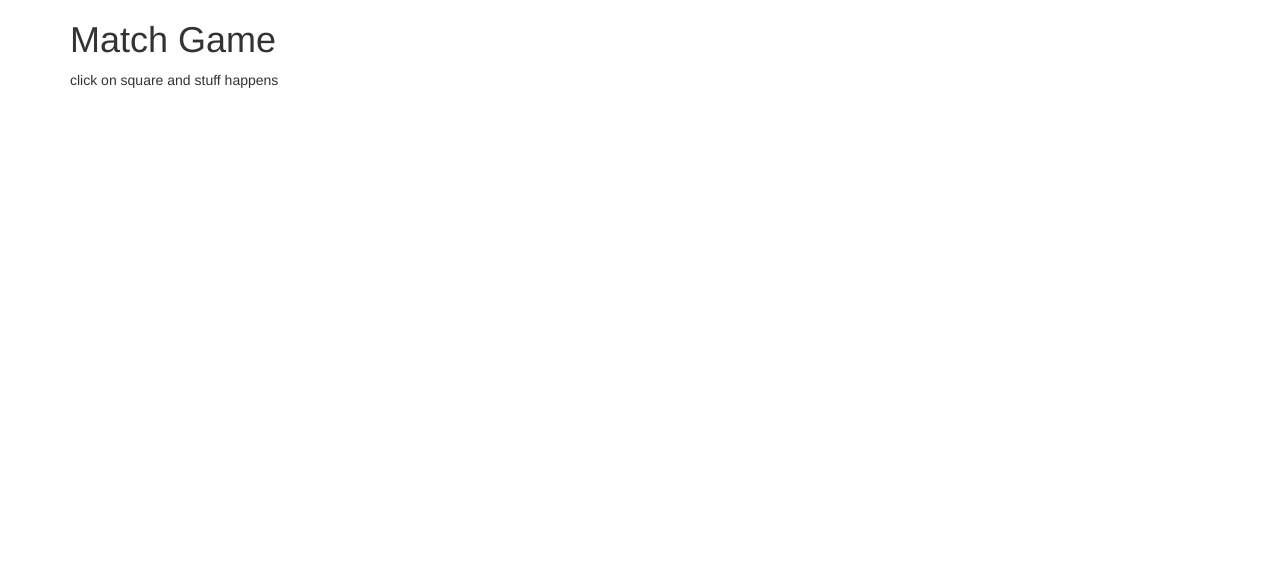
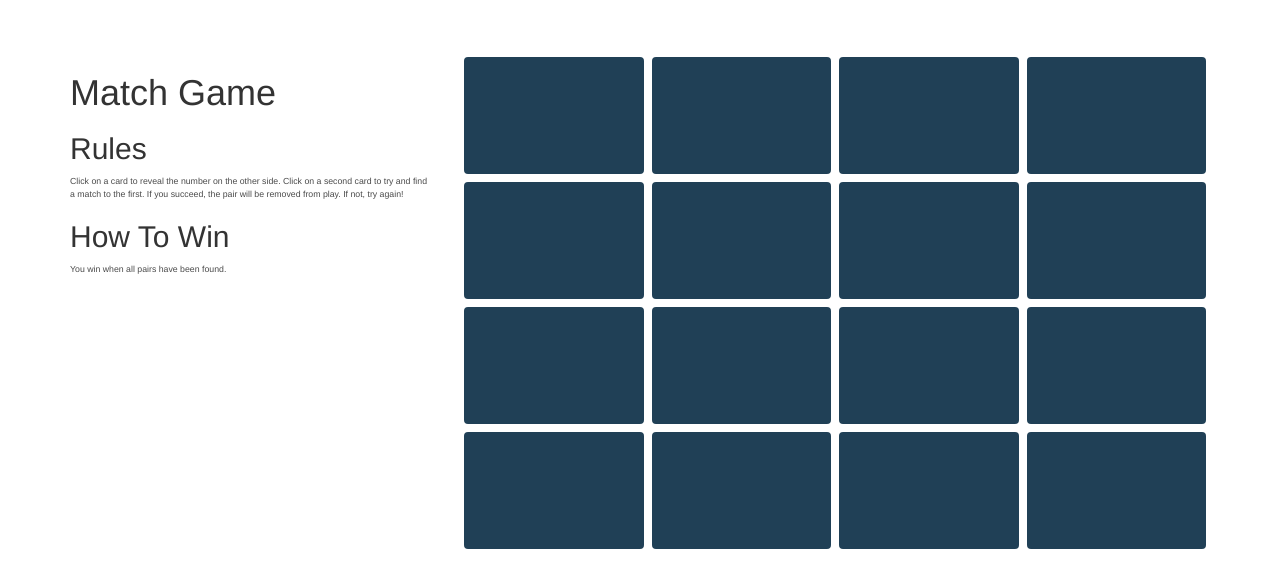
Before and after one commit to jcochran206/Match_Game, a plain HTML site: page index.html in a window 1280 px wide. Drawn offline with nearby package versions, Linux system fonts and the light colour scheme.

Commit message:
updated js and index
updated styles, js, and index files for game

```diff
--- a/index.html
+++ b/index.html
@@ -12,9 +12,10 @@
     <div class="row">
       <div class="col-sm-4">
         <h1>Match Game</h1>
-        <p>click on square and stuff happens</p>
-
-
+        <h2>Rules</h2>
+        <p>Click on a card to reveal the number on the other side. Click on a second card to try and find a match to the first. If you succeed, the pair will be removed from play. If not, try again!</p>
+        <h2>How To Win</h2>
+        <p>You win when all pairs have been found.</p>
       </div>
 
       <div class="col-lg-8" id="game">
@@ -85,16 +86,6 @@
 
           </div>
 
-
-
-
-
-
-
-
-
-
-
         </div>
 
       </div>
--- a/resources/css/style.css
+++ b/resources/css/style.css
@@ -1,5 +1,44 @@
+/* Globals */
+html{
+  font-size: 16px;
+}
+
 body {
-  font-size: 14px;
+  min-width: 400px;
   font-family: "Work Sans", sans-serif;
-  background-color: blue;
+  background-color: rgb(255, 242, 242);
+  color: rgb(32, 64, 86);
 }
+
+h1 {
+  font-weight: bold;
+  font-size: 2.5rem;
+}
+
+h2 {
+  font-size: .875rem;
+  font-weight: bold;
+}
+
+p {
+  font-size: .875rem;
+  color: rgb(74, 74, 74);
+}
+
+.container {
+  padding-top: 5.25rem;
+}
+
+.card {
+  display: flex;
+  justify-content: center;
+  align-items: center;
+  height: 12.5rem;
+  border: 4px solid white;
+  border-radius: 8px;
+  background-color: rgb(32, 64, 86);
+  font-size: 7rem;
+  font-weight: 900;
+  color: rgb(255, 255, 255);
+  cursor: pointer;
+}
--- a/resources/js/match-game.js
+++ b/resources/js/match-game.js
@@ -4,13 +4,33 @@ var MatchGame = {};
   Sets up a new game after HTML document has loaded.
   Renders a 4x4 board of cards.
 */
+$(document).ready(function() {
+  var $game = $('#game');
+  var values = MatchGame.generateCardValues();
+  MatchGame.renderCards(values, $game);
+});
 
 /*
   Generates and returns an array of matching card values.
  */
 
 MatchGame.generateCardValues = function () {
+  var sequentialValues = [];
 
+  for (var value = 1; value <= 8; value++) {
+    sequentialValues.push(value);
+    sequentialValues.push(value);
+  }
+
+  var cardValues = [];
+
+  while (sequentialValues.length > 0) {
+    var randomIndex = Math.floor(Math.random() * sequentialValues.length);
+    var randomValue = sequentialValues.splice(randomIndex, 1)[0];
+    cardValues.push(randomValue);
+  }
+
+  return cardValues;
 };
 
 /*
@@ -19,6 +39,37 @@ MatchGame.generateCardValues = function () {
 */
 
 MatchGame.renderCards = function(cardValues, $game) {
+  var colors = [
+    'hsl(25, 85%, 65%)',
+    'hsl(55, 85%, 65%)',
+    'hsl(90, 85%, 65%)',
+    'hsl(160, 85%, 65%)',
+    'hsl(220, 85%, 65%)',
+    'hsl(265, 85%, 65%)',
+    'hsl(310, 85%, 65%)',
+    'hsl(360, 85%, 65%)'];
+
+  $game.empty();
+  $game.data('flippedCards', []);
+
+  for (var valueIndex = 0; valueIndex < cardValues.length; valueIndex++) {
+    var value = cardValues[valueIndex];
+    var color = colors[value - 1];
+    var data = {
+      value: value,
+      color: color,
+      isFlipped: false
+    };
+
+    var $cardElement = $('<div class="col-xs-3 card"></div>');
+    $cardElement.data(data);
+
+    $game.append($cardElement);
+  }
+
+  $('.card').click(function() {
+    MatchGame.flipCard($(this), $('#game'));
+  });
 
 };
 
@@ -28,5 +79,37 @@ MatchGame.renderCards = function(cardValues, $game) {
  */
 
 MatchGame.flipCard = function($card, $game) {
+  if ($card.data('isFlipped')) {
+    return;
+  }
 
+  $card.css('background-color', $card.data('color'))
+      .text($card.data('value'))
+      .data('isFlipped', true);
+
+  var flippedCards = $game.data('flippedCards');
+  flippedCards.push($card);
+
+  if (flippedCards.length === 2) {
+    if (flippedCards[0].data('value') === flippedCards[1].data('value')) {
+      var matchCss = {
+        backgroundColor: 'rgb(153, 153, 153)',
+        color: 'rgb(204, 204, 204)'
+      };
+      flippedCards[0].css(matchCss);
+      flippedCards[1].css(matchCss);
+    } else {
+      var card1 = flippedCards[0];
+      var card2 = flippedCards[1];
+      window.setTimeout(function() {
+        card1.css('background-color', 'rgb(32, 64, 86)')
+            .text('')
+            .data('isFlipped', false);
+        card2.css('background-color', 'rgb(32, 64, 86)')
+            .text('')
+            .data('isFlipped', false);
+      }, 350);
+    }
+    $game.data('flippedCards', []);
+  }
 };
```
Also changed, not shown: 2 other files.
